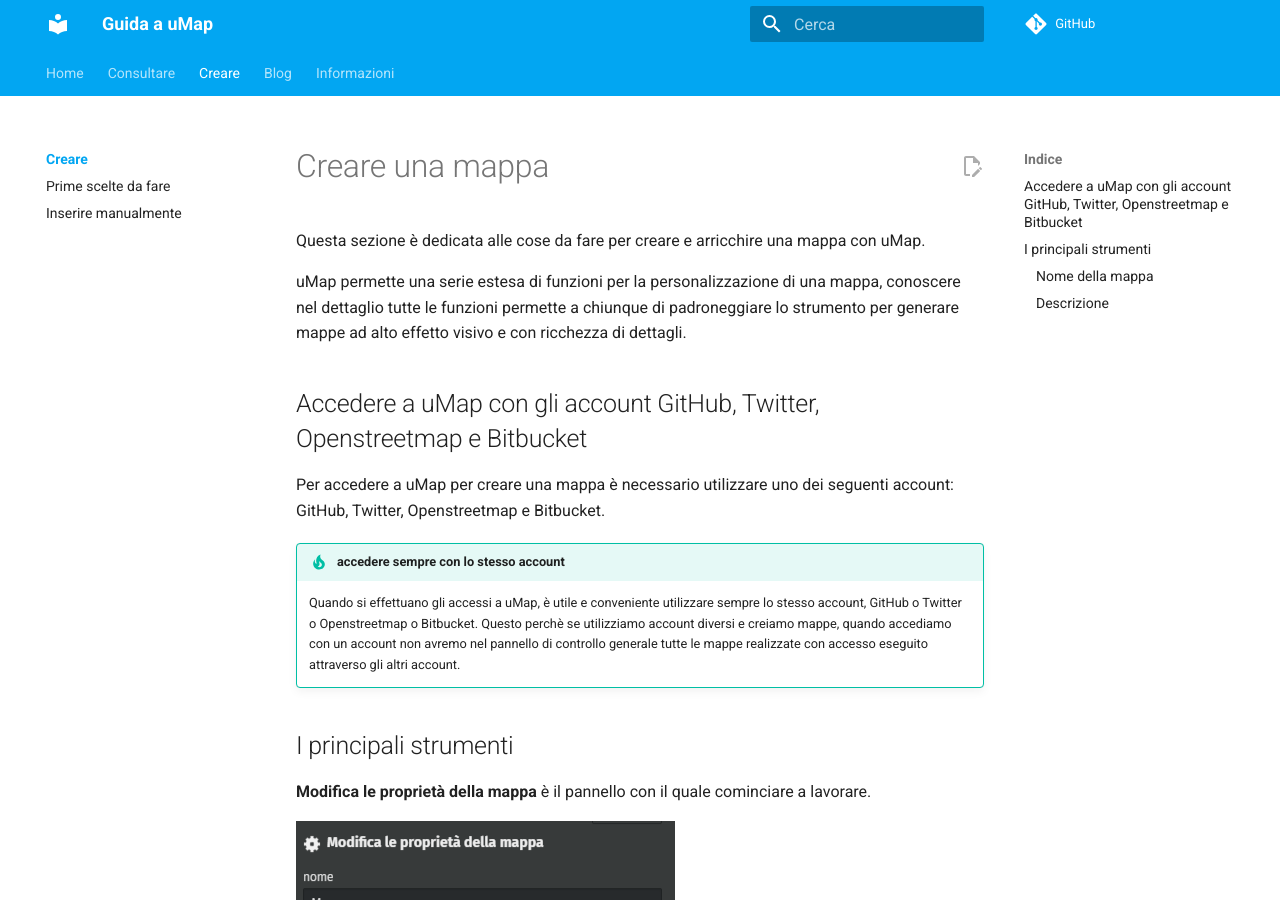
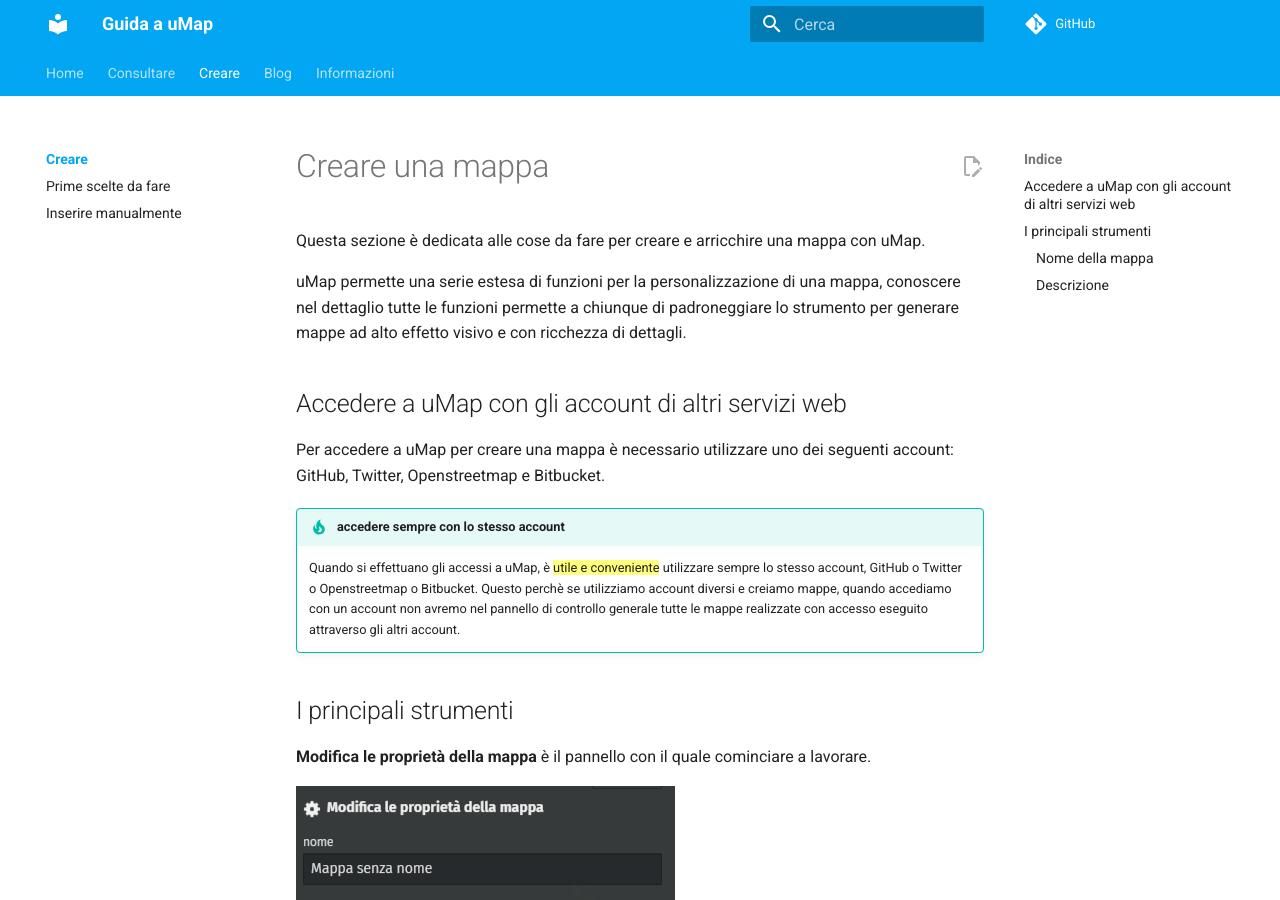
Before and after one commit to opendatasicilia/guida-umap, an MkDocs documentation site: the page built from docs/creare/index.md, in a window 1280 px wide and 900 px high. Built offline with MkDocs 1.6.1 and Material for MkDocs 9.7.7, drawn with Linux system fonts in a browser that asks for light colours; comment, search, counter and statistics services are not loaded.

Commit message:
Update index.md

```diff
--- a/docs/creare/index.md
+++ b/docs/creare/index.md
@@ -5,13 +5,13 @@
 uMap permette una serie estesa di funzioni per la personalizzazione di una mappa, conoscere nel dettaglio tutte le funzioni permette a chiunque di padroneggiare lo strumento per generare mappe ad alto effetto visivo e con ricchezza di dettagli.
 
 
-## Accedere a uMap con gli account GitHub, Twitter, Openstreetmap e Bitbucket
+## Accedere a uMap con gli account di altri servizi web
 
 Per accedere a uMap per creare una mappa è necessario utilizzare uno dei seguenti account: GitHub, Twitter, Openstreetmap e Bitbucket.
 
 !!! tip "accedere sempre con lo stesso account"
 
-    Quando si effettuano gli accessi a uMap, è utile e conveniente utilizzare sempre lo stesso account, GitHub o Twitter o Openstreetmap o Bitbucket. Questo perchè se utilizziamo account diversi e creiamo mappe, quando accediamo con un account non avremo nel pannello di controllo generale tutte le mappe realizzate con accesso eseguito attraverso gli altri account.
+    Quando si effettuano gli accessi a uMap, è ==utile e conveniente== utilizzare sempre lo stesso account, GitHub o Twitter o Openstreetmap o Bitbucket. Questo perchè se utilizziamo account diversi e creiamo mappe, quando accediamo con un account non avremo nel pannello di controllo generale tutte le mappe realizzate con accesso eseguito attraverso gli altri account.
 
 
 
```
